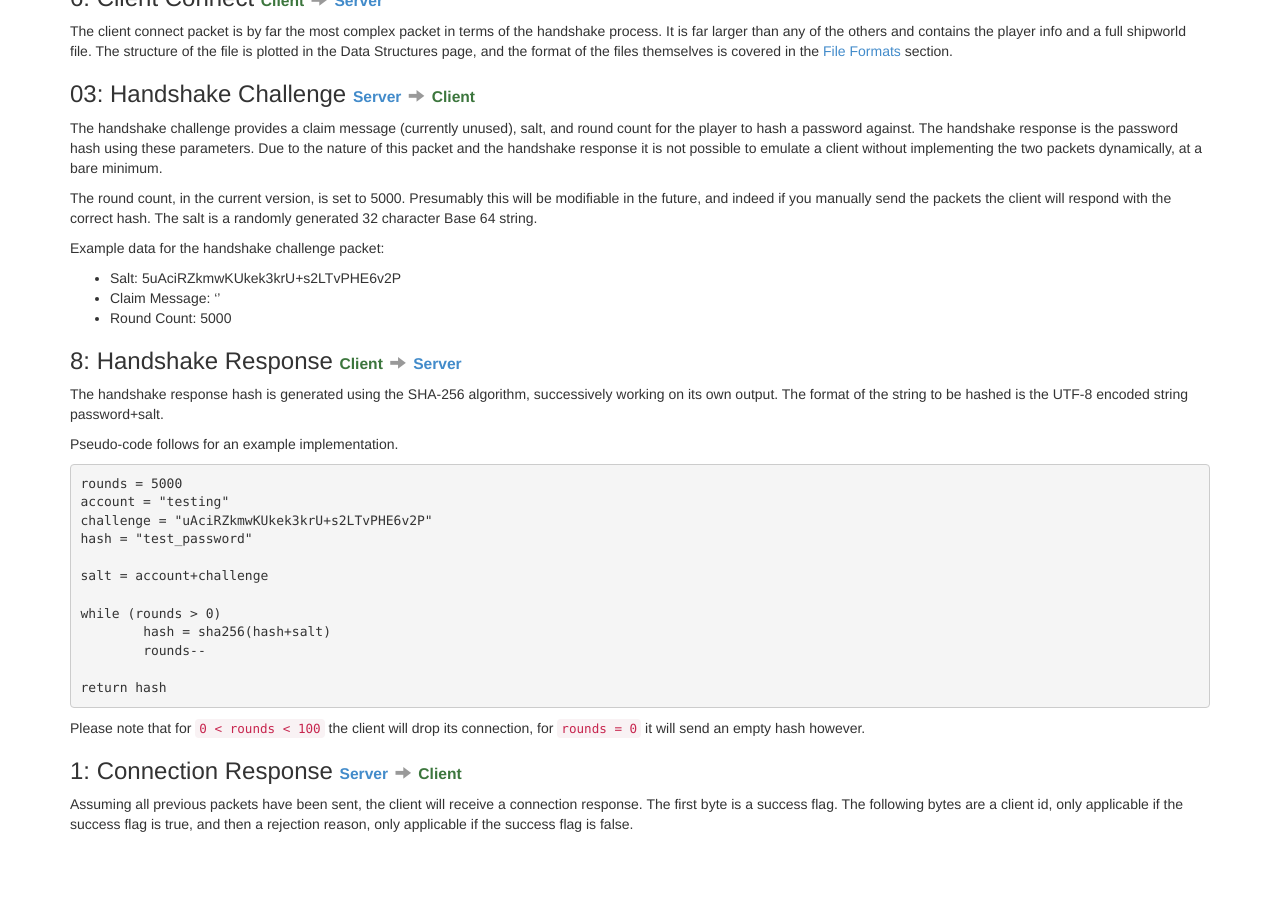
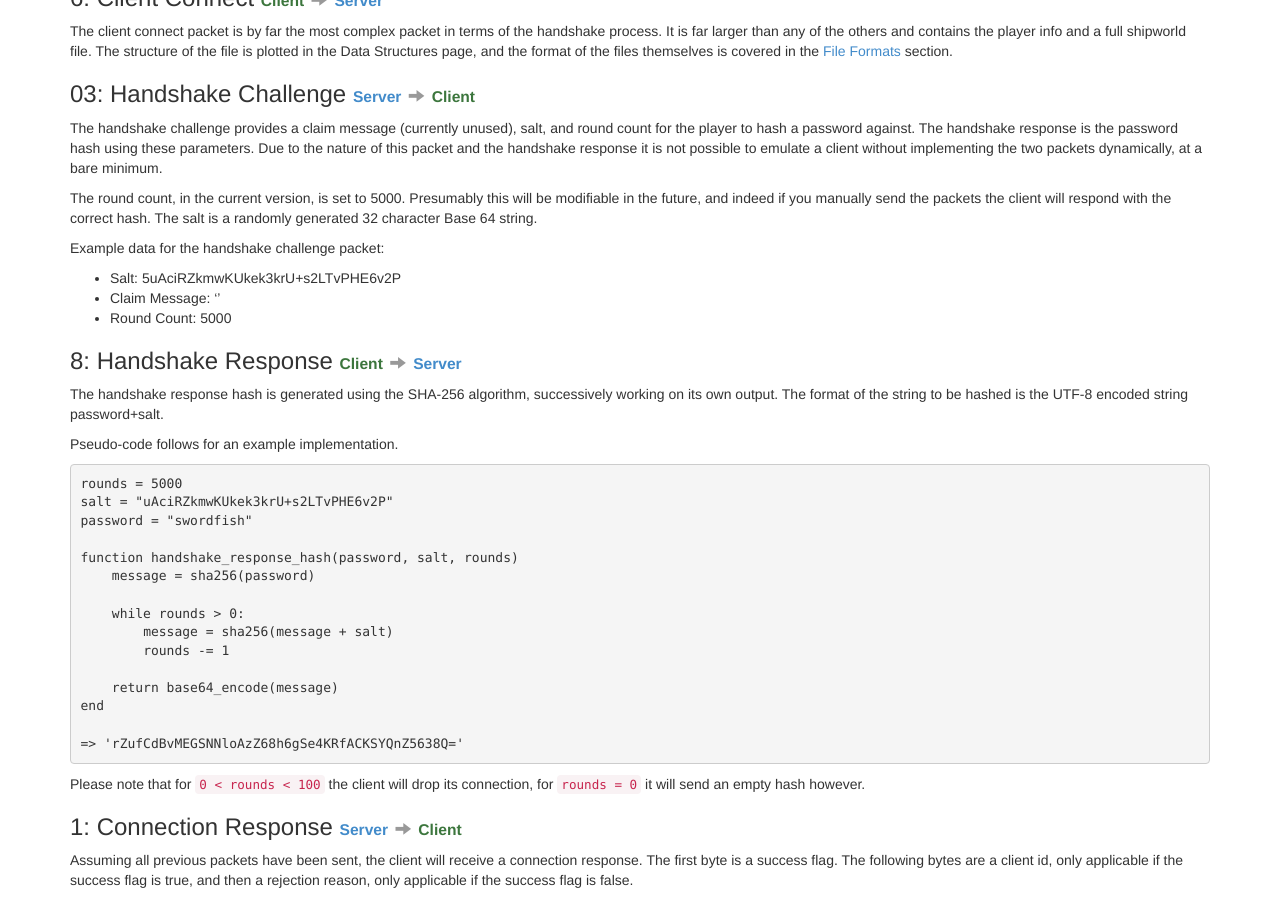
Before and after one commit to ddevault/starbound-dev, a Jekyll site: the page built from networking/connecting.md, in a window 1280 px wide and 900 px high, scrolled down 679 px. Built offline with Jekyll 4.4.1, drawn with Linux system fonts in a browser that asks for light colours; Markdown is read by kramdown in place of the engine named in the settings; before the commit the page ends 1523 px from its top, so only the background shows below that.

Commit message:
changes HandshakeResponse hash pseudo-code

````diff
--- a/networking/connecting.md
+++ b/networking/connecting.md
@@ -50,17 +50,20 @@ Pseudo-code follows for an example implementation.
 
 ```
 rounds = 5000
-account = "testing"
-challenge = "uAciRZkmwKUkek3krU+s2LTvPHE6v2P"
-hash = "test_password"
+salt = "uAciRZkmwKUkek3krU+s2LTvPHE6v2P"
+password = "swordfish"
 
-salt = account+challenge
+function handshake_response_hash(password, salt, rounds)
+    message = sha256(password)
 
-while (rounds > 0)
-	hash = sha256(hash+salt)
-	rounds--
+    while rounds > 0:
+        message = sha256(message + salt)
+        rounds -= 1
 
-return hash
+    return base64_encode(message)
+end
+
+=> 'rZufCdBvMEGSNNloAzZ68h6gSe4KRfACKSYQnZ5638Q='
 ```
 Please note that for `0 < rounds < 100` the client will drop its connection, for `rounds = 0` it will send an empty hash however.
 
````
